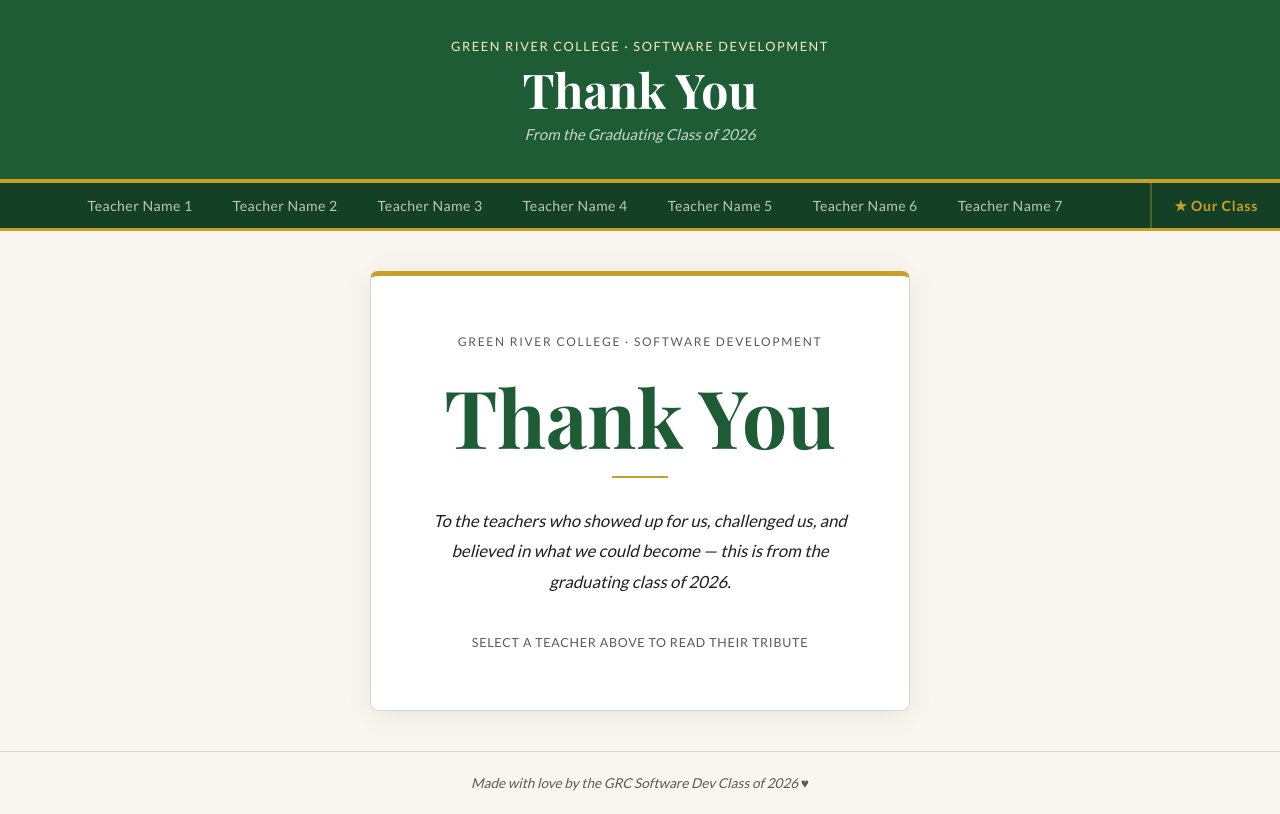
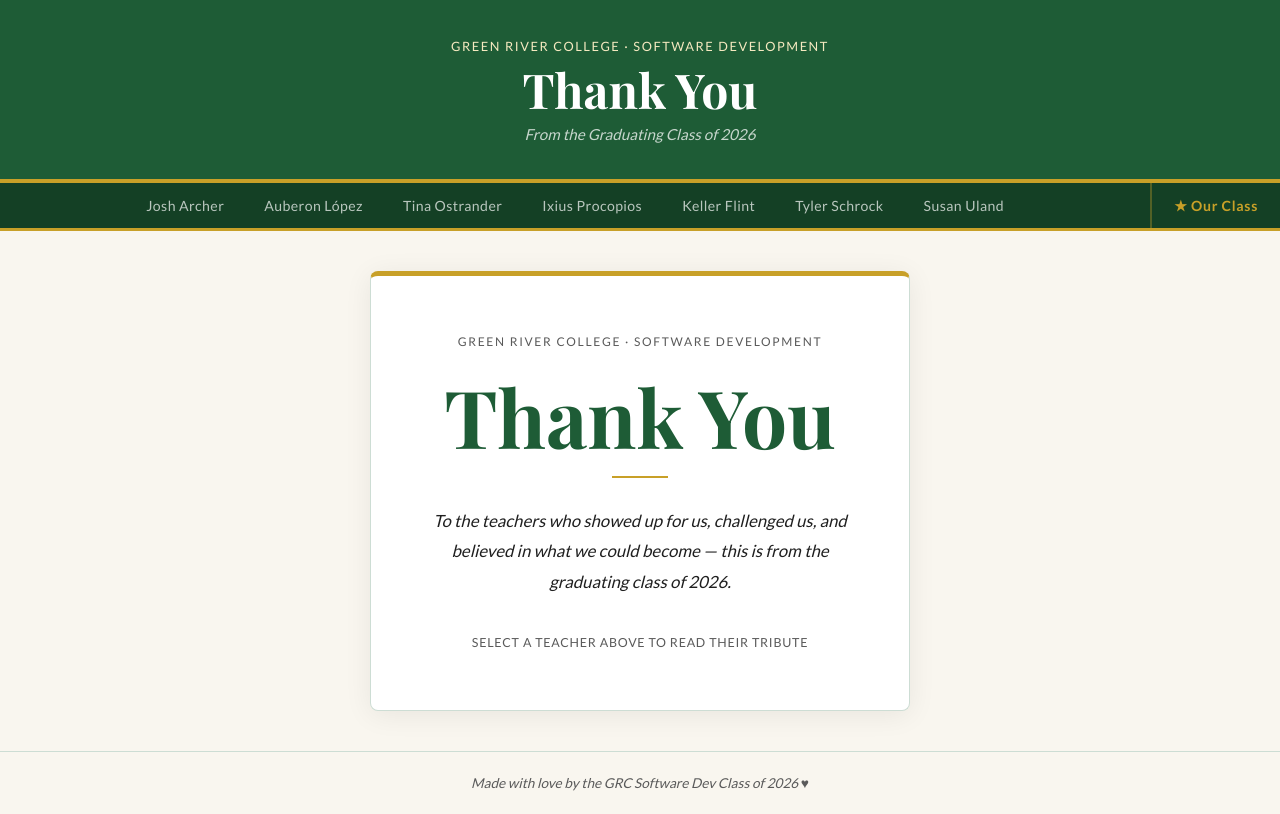
Before and after one commit to rifflere/GRC-Devs-Class-of-2026, a React (Vite) app in the folder thanks-app/: page / in a window 1280 px wide. Built offline with nearby package versions, Linux system fonts and the light colour scheme.

Commit message:
Add intro messages

```diff
--- a/thanks-app/src/data/notes.js
+++ b/thanks-app/src/data/notes.js
@@ -16,7 +16,7 @@
 // =============================================================
 
 const notes = {
-  teacherName1: [
+  joshArcher: [
     { from: 'The Class of 2026', message: 'Thank you for everything!' },
     { from: 'The Class of 2026', message: 'Thank you for everything!' },
     { from: 'The Class of 2026', message: 'Thank you for everything!' },
@@ -31,30 +31,37 @@
     { from: 'The Class of 2026', message: 'Thank you for everything!' },
     { from: 'The Class of 2026', message: 'Thank you for everything!' },
     { from: 'The Class of 2026', message: 'Thank you for everything!' },
+    { from: 'The Class of 2026', message: 'Honestly, your class humbled us in the best way. You did not let us stay comfortable, and looking back, that was exactly what we needed. We think differently now because of you.' },
     // Add your note below this line ↓
   ],
 
-  teacherName2: [
+  auberonLópez: [
+    { from: 'The Class of 2026', message: 'There is something special about a teacher who is clearly having as much fun as you are. Algorithms felt less like a chore and more like a puzzle we actually wanted to solve. That is all you.' },
     // { from: 'Your Name', message: 'Your message here!' },
   ],
 
-  teacherName3: [
+  tinaOstrander: [
+    { from: 'The Class of 2026', message: 'You changed how we look at a webpage. Now we notice when things are off, and we know how to fix them. That eye for design is something we will carry into every project we build.' },
     // { from: 'Your Name', message: 'Your message here!' },
   ],
 
-  teacherName4: [
+  ixiusProcopios: [
+    { from: 'The Class of 2026', message: 'You did not just teach us a framework, you taught us how to think in components, in state, in systems. That shift in thinking has stuck with us way beyond the assignments.' },
     // { from: 'Your Name', message: 'Your message here!' },
   ],
 
-  teacherName5: [
+  kellerFlint: [
+    { from: 'The Class of 2026', message: 'AI and Machine Learning felt intimidating before your class. The way you broke things down and actually responded when we were stuck made all the difference. We felt supported the whole way through.' },
     // { from: 'Your Name', message: 'Your message here!' },
   ],
 
-  teacherName6: [
+  tylerSchrock: [
+    { from: 'The Class of 2026', message: 'You made us realize that being a good developer is only part of the job. Knowing how to show up, communicate, and work with people matters just as much. Thank you for teaching us that.' },
     // { from: 'Your Name', message: 'Your message here!' },
   ],
 
-  teacherName7: [
+  susanUland: [
+    { from: 'The Class of 2026', message: 'You never made us feel behind, even when the material was hard. Watching you stay curious and keep learning alongside us meant more than you probably know. Thank you for that.' },
     // { from: 'Your Name', message: 'Your message here!' },
   ],
 }
--- a/thanks-app/src/data/teachers.js
+++ b/thanks-app/src/data/teachers.js
@@ -1,59 +1,59 @@
 const teachers = [
   {
-    id: 'teacherName1',
-    name: 'Teacher Name 1',
+    id: 'joshArcher',
+    name: 'Josh Archer',
     subject: 'Software Development',
-    linkedin: '',
+    linkedin: 'https://www.linkedin.com/in/josh-archer-797635102/',
     photo: null,
-    thankYou: '[Coming soon!]',
+    thankYou: 'Thank you for pushing us to think bigger about scalable systems, elegant design, and what it really means to grow as a developer. Your class required extra coffee, but every cup was worth it.',
   },
   {
-    id: 'teacherName2',
-    name: 'Teacher Name 2',
+    id: 'auberonLópez',
+    name: 'Auberon López',
     subject: 'Software Development',
-    linkedin: '',
+    linkedin: 'https://www.linkedin.com/in/auberon-lopez/',
     photo: null,
-    thankYou: '[Coming soon!]',
+    thankYou: 'Thank you for bringing the best kind of nerdy energy to data structures and algorithms. Your creativity and genuine joy for the subject made even the toughest concepts feel like an adventure worth going on.',
   },
   {
-    id: 'teacherName3',
-    name: 'Teacher Name 3',
+    id: 'tinaOstrander',
+    name: 'Tina Ostrander',
     subject: 'Software Development',
-    linkedin: '',
+    linkedin: 'https://www.linkedin.com/in/tinaostrander/',
     photo: null,
-    thankYou: '[Coming soon!]',
+    thankYou: 'Thank you for grounding us in modern web development with such a clear eye for design. You gave us not just the skills, but the sensibility to build things that are both functional and beautiful.',
   },
   {
-    id: 'teacherName4',
-    name: 'Teacher Name 4',
+    id: 'ixiusProcopios',
+    name: 'Ixius Procopios',
     subject: 'Software Development',
-    linkedin: '',
+    linkedin: 'https://www.linkedin.com/in/ix-procopios/',
     photo: null,
-    thankYou: '[Coming soon!]',
+    thankYou: 'Thank you for introducing us to modern frontend frameworks and for your dedication to helping us learn and grow as developers. We appreciate your creativity and your willingness to share your knowledge and experience with us.',
   },
   {
-    id: 'teacherName5',
-    name: 'Teacher Name 5',
+    id: 'kellerFlint',
+    name: 'Keller Flint',
     subject: 'Software Development',
-    linkedin: '',
+    linkedin: 'https://www.linkedin.com/in/kellerflint/',
     photo: null,
-    thankYou: '[Coming soon!]',
+    thankYou: 'Thank you for your clear, responsive teaching across AI, Machine Learning, SQL, and Senior Capstone. Your online lessons are some of the best we have experienced, well-structured, engaging, and always there when we needed them.',
   },
   {
-    id: 'teacherName6',
-    name: 'Teacher Name 6',
+    id: 'tylerSchrock',
+    name: 'Tyler Schrock',
     subject: 'Software Development',
-    linkedin: '',
+    linkedin: 'https://www.linkedin.com/in/tylerdschrock/',
     photo: null,
-    thankYou: '[Coming soon!]',
+    thankYou: 'Thank you for making Senior Capstone, Professionalism, and Modern Client Relations feel approachable and real-world relevant. Your friendly presence made it easy to ask questions and grow with confidence.',
   },
   {
-    id: 'teacherName7',
-    name: 'Teacher Name 7',
+    id: 'susanUland',
+    name: 'Susan Uland',
     subject: 'Software Development',
-    linkedin: '',
+    linkedin: 'https://www.linkedin.com/in/susan-uland-6b319939/',
     photo: null,
-    thankYou: '[Coming soon!]',
+    thankYou: 'Thank you for your compassion and kindness in guiding us through Machine Learning fundamentals. You modeled what it looks like to stay curious and embrace a growth mindset, and that is a lesson that goes far beyond any curriculum.',
   },
 ]
 
```
